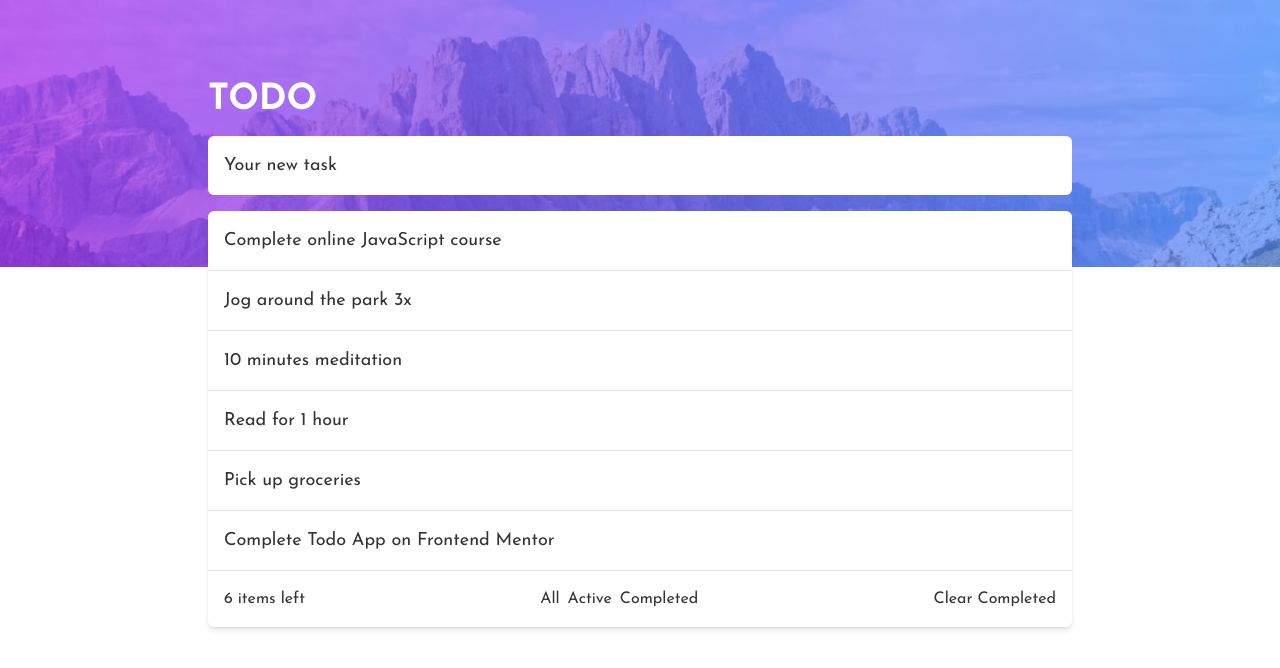
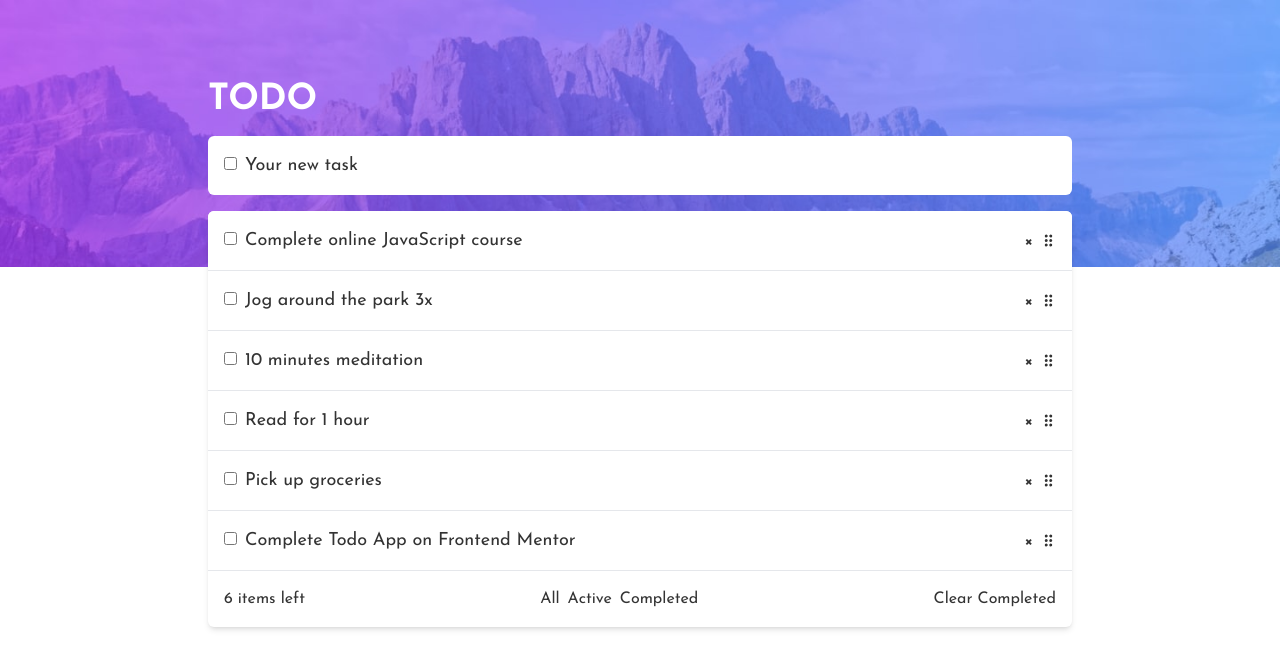
Before and after one commit to devnyxie/synebo-todo, a Next.js app: page / in a window 1280 px wide. Shown: the top 668 px of the page. Built offline with nearby package versions, Linux system fonts and the light colour scheme.

Commit message:
dnd implemented

```diff
--- a/app/ToDoItem.tsx
+++ b/app/ToDoItem.tsx
@@ -1,26 +1,92 @@
 "use client";
 import React, { useState } from "react";
+import { useSortable } from "@dnd-kit/sortable";
+import { CSS } from "@dnd-kit/utilities";
 
 interface TodoItemProps {
+  id: number;
   text: string;
+  done?: boolean;
+  onDelete?: (id: number) => void;
+  onAdd?: (text: string, checked: boolean) => void;
 }
 
-const TodoItem: React.FC<TodoItemProps> = ({ text }) => {
-  const [isChecked, setIsChecked] = useState(false);
+const TodoItem: React.FC<TodoItemProps> = ({
+  id,
+  text,
+  done,
+  onDelete,
+  onAdd,
+}) => {
+  const [isChecked, setIsChecked] = useState(done ?? false);
   const [inputText, setInputText] = useState(text);
 
+  const { attributes, listeners, setNodeRef, transform, transition } =
+    useSortable({ id });
+
+  const style = {
+    transform: CSS.Transform.toString(transform),
+    transition,
+  };
+
+  const handleInputChange = (e: React.ChangeEvent<HTMLInputElement>) => {
+    setInputText(e.target.value);
+  };
+
+  const handleKeyPress = (e: React.KeyboardEvent<HTMLInputElement>) => {
+    if (e.key === "Enter" && onAdd) {
+      onAdd(inputText, isChecked);
+      setInputText("");
+    }
+  };
+
+  const isCursorGrabbing = attributes["aria-pressed"];
+
   return (
-    <div className="todo-item w-full bg flex p-4">
+    <div
+      ref={setNodeRef}
+      style={style}
+      className="todo-item w-full bg flex p-4 items-center"
+    >
+      <label className="custom-radio mr-2">
+        <input
+          type="checkbox"
+          checked={isChecked}
+          onChange={() => setIsChecked(!isChecked)}
+        />
+        <span className="checkmark"></span>
+      </label>
       <input
         type="text"
         value={inputText}
-        onChange={(e) => setInputText(e.target.value)}
+        onChange={handleInputChange}
+        onKeyPress={handleKeyPress}
         style={{
           textDecoration: isChecked ? "line-through" : "none",
         }}
         className="w-full"
       />
-      {/* <button onClick={onDelete}>×</button> */}
+      {onDelete && (
+        <button onClick={() => onDelete(id)} className="ml-2">
+          ×
+        </button>
+      )}
+      {id !== 0 && (
+        <button
+          {...attributes}
+          {...listeners}
+          className={`ml-2 ${
+            isCursorGrabbing ? "cursor-grabbing" : "cursor-grab"
+          }`}
+        >
+          <svg viewBox="0 0 20 20" width="15">
+            <path
+              d="M7 2a2 2 0 1 0 .001 4.001A2 2 0 0 0 7 2zm0 6a2 2 0 1 0 .001 4.001A2 2 0 0 0 7 8zm0 6a2 2 0 1 0 .001 4.001A2 2 0 0 0 7 14zm6-8a2 2 0 1 0-.001-4.001A2 2 0 0 0 13 6zm0 2a2 2 0 1 0 .001 4.001A2 2 0 0 0 13 8zm0 6a2 2 0 1 0 .001 4.001A2 2 0 0 0 13 14z"
+              fill="currentColor"
+            ></path>
+          </svg>
+        </button>
+      )}
     </div>
   );
 };
--- a/app/globals.css
+++ b/app/globals.css
@@ -30,7 +30,6 @@ body {
 main {
   width: 100vw;
   height: 100vh;
-  overflow: hidden;
   background-image: url("/bg-mobile-light.jpg");
   background-size: 100% auto;
   background-repeat: no-repeat;
--- a/app/page.tsx
+++ b/app/page.tsx
@@ -1,35 +1,102 @@
 "use client";
+import Image from "next/image";
+import banner from "@/public/bg-desktop-light.jpeg";
 import TodoItem from "./ToDoItem";
 import { useState } from "react";
+import {
+  DndContext,
+  closestCenter,
+  KeyboardSensor,
+  PointerSensor,
+  useSensor,
+  useSensors,
+} from "@dnd-kit/core";
+import {
+  arrayMove,
+  SortableContext,
+  sortableKeyboardCoordinates,
+  verticalListSortingStrategy,
+} from "@dnd-kit/sortable";
+import {
+  restrictToVerticalAxis,
+  restrictToParentElement,
+} from "@dnd-kit/modifiers";
 
 interface ToDoItem {
+  id: number;
   text: string;
   done: boolean;
 }
 
 export default function Home() {
   const [todos, setTodos] = useState<ToDoItem[]>([
-    { text: "Complete online JavaScript course", done: false },
-    { text: "Jog around the park 3x", done: false },
-    { text: "10 minutes meditation", done: false },
-    { text: "Read for 1 hour", done: false },
-    { text: "Pick up groceries", done: false },
-    { text: "Complete Todo App on Frontend Mentor", done: false },
+    { id: 1, text: "Complete online JavaScript course", done: false },
+    { id: 2, text: "Jog around the park 3x", done: false },
+    { id: 3, text: "10 minutes meditation", done: false },
+    { id: 4, text: "Read for 1 hour", done: false },
+    { id: 5, text: "Pick up groceries", done: false },
+    { id: 6, text: "Complete Todo App on Frontend Mentor", done: false },
   ]);
+
+  const sensors = useSensors(
+    useSensor(PointerSensor),
+    useSensor(KeyboardSensor, {
+      coordinateGetter: sortableKeyboardCoordinates,
+    })
+  );
+
   const itemsLeft = todos.filter((todo) => !todo.done).length;
+
+  function handleDragEnd(event: any) {
+    const { active, over } = event;
+    if (active.id !== over.id) {
+      setTodos((prevTodos) => {
+        const oldIndex = prevTodos.findIndex((todo) => todo.id === active.id);
+        const newIndex = prevTodos.findIndex((todo) => todo.id === over.id);
+        return arrayMove(prevTodos, oldIndex, newIndex);
+      });
+    }
+  }
+
+  function handleDelete(idToDelete: number) {
+    setTodos((prevTodos) => prevTodos.filter((todo) => todo.id !== idToDelete));
+  }
+
+  function addNewTodo(newTodoText: string, checked: boolean) {
+    const newId = Math.max(...todos.map((todo) => todo.id), 0) + 1;
+    setTodos((prevTodos) => [
+      ...prevTodos,
+      { id: newId, text: newTodoText, done: checked ?? false },
+    ]);
+  }
+
   return (
     <div className="container mx-auto max-w-4xl px-4 pt-20">
       <h1 className="text-4xl font-bold text-white">TODO</h1>
       {/* add tasks input */}
       <div className="mt-4 mb-4 rounded-md overflow-hidden">
-        <TodoItem text="Your new task" />
+        <TodoItem id={0} text="Your new task" onAdd={addNewTodo} />
       </div>
-
       {/* all tasks */}
-      <div className="rounded-md overflow-hidden shadow-md divide-y divide-gray-200 dark:divide-gray-600">
-        {todos.map((todo, index) => (
-          <TodoItem key={index} text={todo.text} />
-        ))}
+      <div className="bg rounded-md overflow-hidden shadow-md divide-y divide-gray-200 dark:divide-gray-600">
+        <DndContext
+          sensors={sensors}
+          collisionDetection={closestCenter}
+          onDragEnd={handleDragEnd}
+          modifiers={[restrictToVerticalAxis, restrictToParentElement]}
+        >
+          <SortableContext items={todos} strategy={verticalListSortingStrategy}>
+            {todos.map((todo) => (
+              <TodoItem
+                key={todo.id}
+                id={todo.id}
+                text={todo.text}
+                done={todo.done}
+                onDelete={handleDelete}
+              />
+            ))}
+          </SortableContext>
+        </DndContext>
         <div className="p-4 flex w-full justify-between text-base">
           <p>{itemsLeft} items left</p>
           <div className="flex space-x-2">
--- a/package.json
+++ b/package.json
@@ -9,6 +9,9 @@
     "lint": "next lint"
   },
   "dependencies": {
+    "@dnd-kit/core": "^6.1.0",
+    "@dnd-kit/modifiers": "^7.0.0",
+    "@dnd-kit/sortable": "^8.0.0",
     "@types/react-beautiful-dnd": "^13.1.8",
     "next": "14.2.5",
     "next-themes": "^0.3.0",
```
Also changed, not shown: 1 other file (tests, documents, lock files or other folders).
